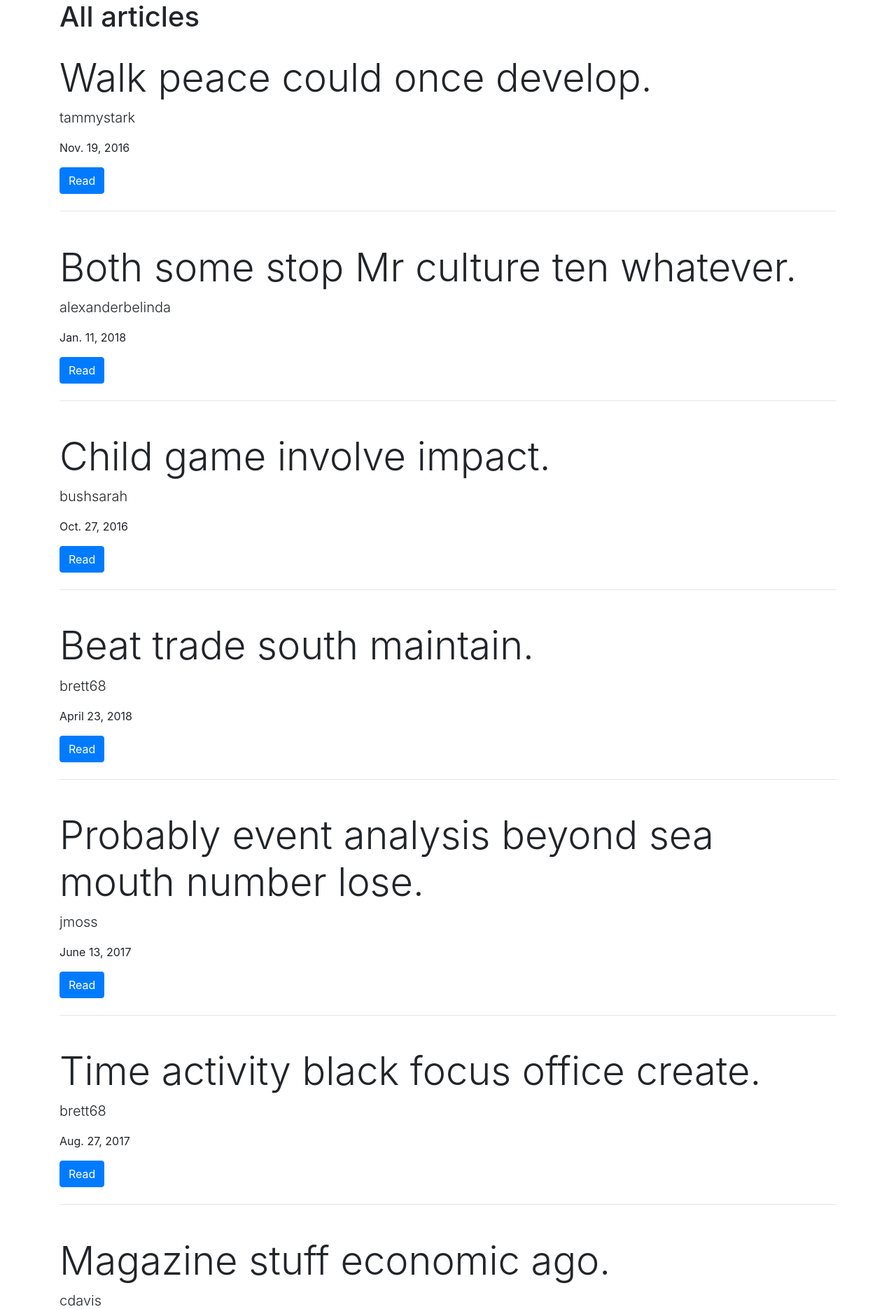
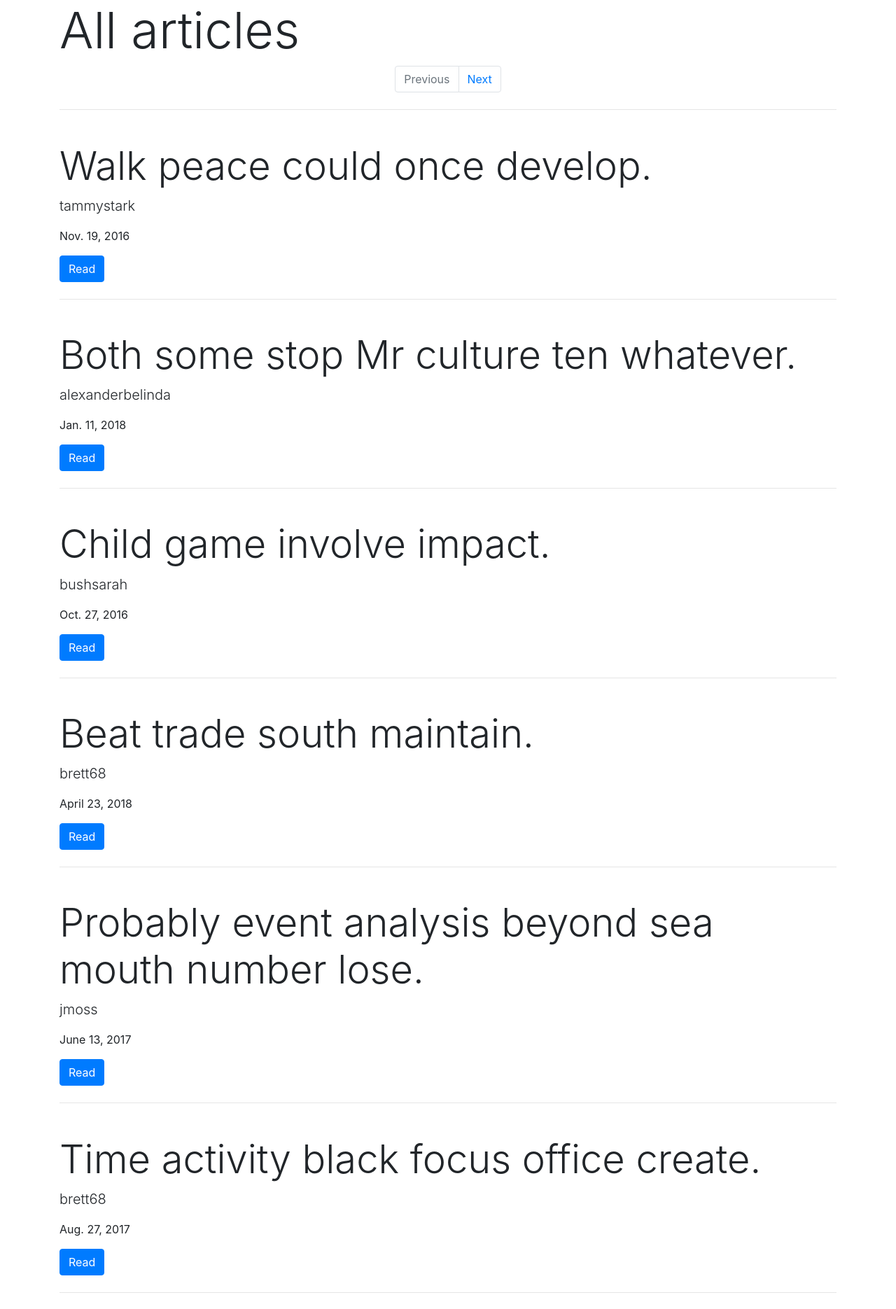
Before and after one commit to AVN9/whitespace, a Django app: page /home/articles/ in a window 1280 px wide. Shown: the part 56-1926 px from the top of the page at 70% size. Run offline with Django 3.2, Linux system fonts and the light colour scheme; data comes from the database, SQL or seed files in the repository; some libraries are stand-ins or nearby versions.

Commit message:
added pagination to articles

```diff
--- a/blog/views.py
+++ b/blog/views.py
@@ -3,6 +3,7 @@ from __future__ import unicode_literals
 
 from django.shortcuts import render
 from django.http import HttpResponse
+from django.core.paginator import Paginator, EmptyPage, PageNotAnInteger
 from .models import Article, User
 
 # Create your views here.
@@ -11,5 +12,17 @@ def index(request):
 
 # for printing articles
 def articles(request):
-    article_obj = Article.objects.all()[:10]
-    return render(request, 'blog/blog_all_articles.html', { 'articles' : article_obj})
+    article_list = Article.objects.all()
+    # listing only 10 articles per page
+    paginator = Paginator(article_list, 10)
+
+    page_req = request.GET.get('page')
+    try:
+        articles = paginator.page(page_req)
+    except PageNotAnInteger:
+        # if page is not an integer deliver first page
+        articles = paginator.page(1)
+    except EmptyPage:
+        # in case out of pages, deliver last page
+        articles = paginator.page(paginator.num_pages)
+    return render(request, 'blog/blog_all_articles.html', {'articles' : articles})
--- a/templates/blog/blog_all_articles.html
+++ b/templates/blog/blog_all_articles.html
@@ -4,9 +4,35 @@
 <div class="container">
     <div class="row">
         <div class="container">
-            <h1>All articles</h1>
+            <h1 class="display-3">All articles</h1>
         </div>
     </div>
+    <div class="container">
+        <nav aria-label="Page navigation example">
+            <ul class="pagination justify-content-center">
+                {% if articles.has_previous %}
+                <li class="page-item">
+                    <a class="page-link" href="?page={{articles.previous_page_number}}" tabindex="-1">Previous</a>
+                {% else %}
+                <li class="page-item disabled">
+                    <a class="page-link" href="?page={{articles.number}}" tabindex="-1">Previous</a>
+                {% endif %}
+                </li>
+                <!-- <li class="page-item"><a class="page-link" href="#">1</a></li> -->
+                <!-- <li class="page-item"><a class="page-link" href="#">2</a></li> -->
+                <!-- <li class="page-item"><a class="page-link" href="#">3</a></li> -->
+                {% if articles.has_next %}
+                <li class="page-item">
+                    <a class="page-link" href="?page={{articles.next_page_number}}">Next</a>
+                {% else %}
+                <li class="page-item disabled">
+                    <a class="page-link" href="?page={{articles.paginator.num_pages}}">Next</a>
+                {% endif %}
+                </li>
+            </ul>
+        </nav>
+    </div>
+    <hr class="my-4">
     <div class="row">
         {% for article in articles %}
         <div class="container">
@@ -19,7 +45,31 @@
             </div>
         </div>
         {% endfor %}
-
+    </div>
+    <div class="container">
+        <nav aria-label="Page navigation example">
+            <ul class="pagination justify-content-center">
+                {% if articles.has_previous %}
+                <li class="page-item">
+                    <a class="page-link" href="?page={{articles.previous_page_number}}" tabindex="-1">Previous</a>
+                {% else %}
+                <li class="page-item disabled">
+                    <a class="page-link" href="?page={{articles.number}}" tabindex="-1">Previous</a>
+                {% endif %}
+                </li>
+                <!-- <li class="page-item"><a class="page-link" href="#">1</a></li> -->
+                <!-- <li class="page-item"><a class="page-link" href="#">2</a></li> -->
+                <!-- <li class="page-item"><a class="page-link" href="#">3</a></li> -->
+                {% if articles.has_next %}
+                <li class="page-item">
+                    <a class="page-link" href="?page={{articles.next_page_number}}">Next</a>
+                {% else %}
+                <li class="page-item disabled">
+                    <a class="page-link" href="?page={{articles.paginator.num_pages}}">Next</a>
+                {% endif %}
+                </li>
+            </ul>
+        </nav>
     </div>
 </div>
 
--- a/templates/blog/blog_base.html
+++ b/templates/blog/blog_base.html
@@ -16,7 +16,7 @@
 
     <!-- Main Navigation bar -->
     <nav class="navbar navbar-expand-lg navbar-light bg-light">
-        <a class="navbar-brand" href="#">
+        <a class="navbar-brand" href="{% url 'blog:blog_index' %}">
           <img src="{% static 'images/icon.png' %}" class="d-inline-block align-top" height="30px" width="30px" >
           WhiteSpace
         </a>
@@ -25,7 +25,7 @@
         </button>
         <div class="collapse navbar-collapse" id="navbarNavAltMarkup">
           <div class="navbar-nav">
-            <a class="nav-item nav-link" href="#">Home</a>
+            <a class="nav-item nav-link" href="{% url 'blog:blog_index' %}">Home</a>
             <a class="nav-item nav-link" href="{% url 'blog:all_articles' %}">Articles</a>
             <a class="nav-item nav-link" href="#">Authors</a>
             <a class="nav-item nav-link" href="#">Help</a>
```
Also changed, not shown: 1 other file.
